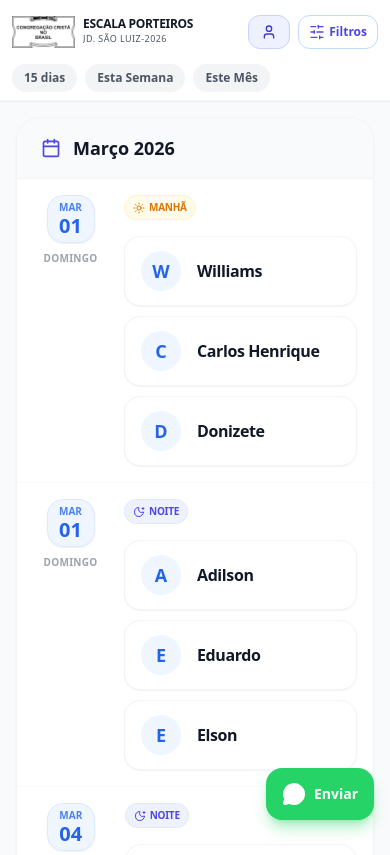
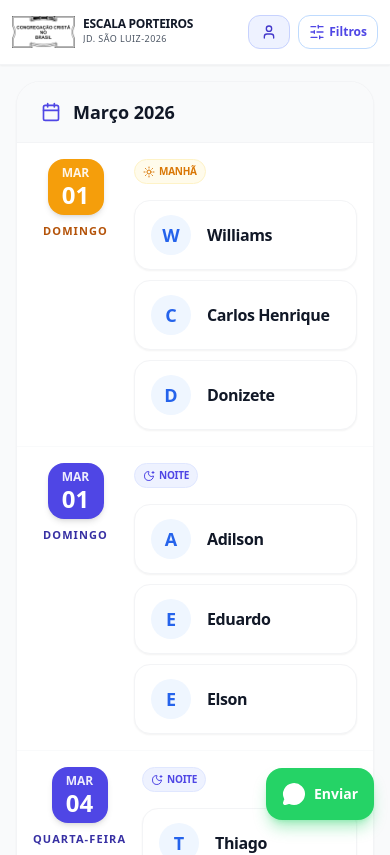
Before and after one commit to flaviocom/escala-irmaos-2026-mar, a React (Vite) app: page / in a window 390 px wide. Shown: the top 855 px of the page. Built offline with nearby package versions, Linux system fonts and the light colour scheme.

Commit message:
fix: ajustar tamanho/cor das datas e remover filtros redundantes no mobile

```diff
--- a/src/App.tsx
+++ b/src/App.tsx
@@ -389,7 +389,7 @@ function App() {
       {/* Conteúdo Principal */}
       <main className="flex-1 flex flex-col min-w-0 md:pl-[320px]">
 
-        {/* 🆕 Header Mobile melhorado */}
+        {/* Header Mobile melhorado */}
         <header className="md:hidden bg-white border-b border-gray-100 sticky top-0 z-30 shadow-sm">
           <div className="px-3 h-16 flex items-center justify-between gap-1">
             <div className="flex items-center gap-2 min-w-0 flex-1">
@@ -403,7 +403,7 @@ function App() {
             </div>
 
             <div className="flex items-center gap-2 shrink-0">
-              {/* 🆕 Botão "Minha Escala" no header mobile */}
+              {/* Botão "Minha Escala" no header mobile */}
               <button
                 onClick={() => myBrotherId ? setShowMyShiftsOnly(!showMyShiftsOnly) : setShowBrotherPicker(true)}
                 className={clsx(
@@ -427,31 +427,6 @@ function App() {
                 <span>Filtros {activeFiltersCount > 0 && `(${activeFiltersCount})`}</span>
               </button>
             </div>
-          </div>
-
-          {/* 🆕 C: Barra de filtros rápidos VISÍVEL no mobile */}
-          <div className="px-3 pb-2 flex gap-2 overflow-x-auto scrollbar-hide">
-            {[
-              { label: '15 dias', type: '15days' as const },
-              { label: 'Esta Semana', type: 'week' as const },
-              { label: 'Este Mês', type: 'month' as const },
-            ].map(({ label, type }) => (
-              <button
-                key={type}
-                onClick={() => handleQuickFilter(type)}
-                className="shrink-0 px-3 py-1.5 rounded-full text-xs font-semibold bg-gray-100 text-gray-600 hover:bg-blue-100 hover:text-blue-700 transition-all whitespace-nowrap"
-              >
-                {label}
-              </button>
-            ))}
-            {(activeFiltersCount > 0 || showMyShiftsOnly) && (
-              <button
-                onClick={clearFilters}
-                className="shrink-0 px-3 py-1.5 rounded-full text-xs font-semibold bg-red-100 text-red-600 hover:bg-red-200 transition-all whitespace-nowrap"
-              >
-                ✕ Limpar
-              </button>
-            )}
           </div>
         </header>
 
--- a/src/components/ScheduleTable.tsx
+++ b/src/components/ScheduleTable.tsx
@@ -189,38 +189,47 @@ export const ScheduleTable: React.FC<ScheduleTableProps> = ({
               const isToday = isSameDay(shift.date, today);
               const isWithin15Days = shift.date >= startOfDay(today) && shift.date <= addDays(today, 15);
 
+              // Config colors based on type for the Date Box
+              const typeConfig = {
+                'MANHÃ': { bg: 'bg-amber-500', text: 'text-white', sub: 'text-amber-700', border: 'border-amber-200' },
+                'TARDE': { bg: 'bg-orange-500', text: 'text-white', sub: 'text-orange-700', border: 'border-orange-200' },
+                'NOITE': { bg: 'bg-indigo-600', text: 'text-white', sub: 'text-indigo-800', border: 'border-indigo-200' },
+                'SANTA_CEIA': { bg: 'bg-red-600', text: 'text-white', sub: 'text-red-800', border: 'border-red-200' }
+              }[shift.type] || { bg: 'bg-blue-600', text: 'text-white', sub: 'text-blue-800', border: 'border-blue-200' };
+
               return (
                 <div
                   key={shift.id}
                   ref={shift.id === firstUpcomingShiftId ? scrollRef : null}
+                  id={shift.id}
                   className={clsx(
                     "group relative transition-colors scroll-mt-24",
                     isToday && "bg-amber-50/40 border-l-4 border-l-amber-500 ring-1 ring-amber-500/10 z-10",
                     !isWithin15Days && "hide-on-export"
                   )}
                 >
-                  <div className="flex p-4 sm:p-6 gap-4 sm:gap-6">
+                  <div className="flex p-4 sm:p-6 gap-4 sm:gap-8">
                     {/* Data Side */}
-                    <div className="flex flex-col items-center justify-start min-w-[75px] sm:min-w-[85px]">
+                    <div className="flex flex-col items-center justify-start min-w-[85px] sm:min-w-[100px]">
                       {isToday && (
                         <span className="mb-2 px-2 py-0.5 bg-amber-500 text-white text-[10px] font-black rounded-full uppercase tracking-tighter animate-pulse shadow-sm">
                           HOJE
                         </span>
                       )}
                       <div className={clsx(
-                        "w-12 h-12 sm:w-14 sm:h-14 flex flex-col items-center justify-center rounded-2xl transition-all shadow-sm",
-                        isToday ? "bg-amber-500 text-white shadow-amber-200" : "bg-blue-50 text-blue-600 border border-blue-100"
+                        "w-14 h-14 sm:w-16 sm:h-16 flex flex-col items-center justify-center rounded-2xl transition-all shadow-md",
+                        typeConfig.bg, typeConfig.text
                       )}>
-                        <span className="text-[10px] font-bold leading-none uppercase opacity-80">
+                        <span className="text-xs sm:text-sm font-bold leading-none uppercase opacity-90">
                           {format(shift.date, 'MMM', { locale: ptBR }).replace('.', '')}
                         </span>
-                        <span className="text-xl font-black leading-none mt-1">
+                        <span className="text-2xl sm:text-3xl font-black leading-none mt-1">
                           {format(shift.date, 'dd')}
                         </span>
                       </div>
                       <span className={clsx(
-                        "text-[10px] font-bold mt-2 uppercase tracking-wide",
-                        isToday ? "text-amber-700" : "text-gray-400"
+                        "text-[11px] sm:text-xs font-black mt-2 uppercase tracking-widest",
+                        isToday ? "text-amber-700" : typeConfig.sub
                       )}>
                         {format(shift.date, 'EEEE', { locale: ptBR })}
                       </span>
```
